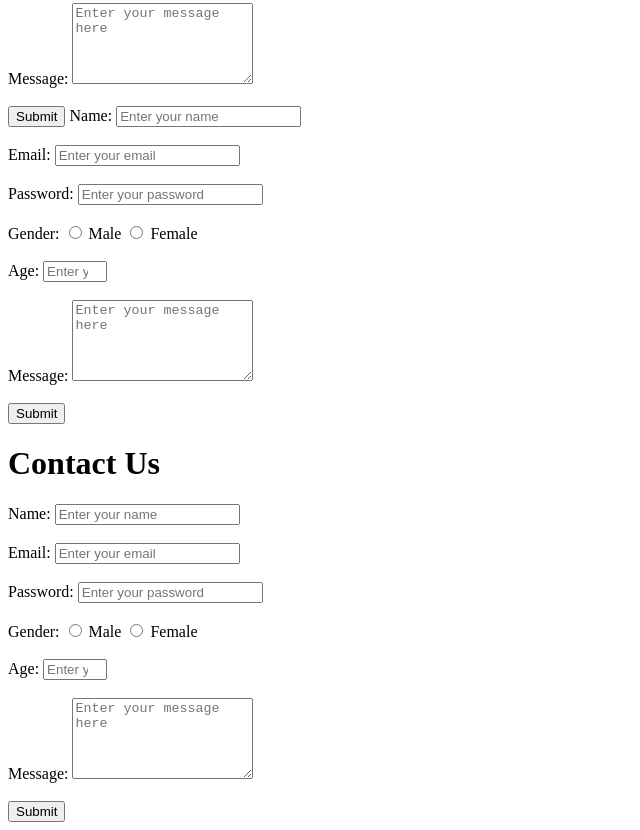
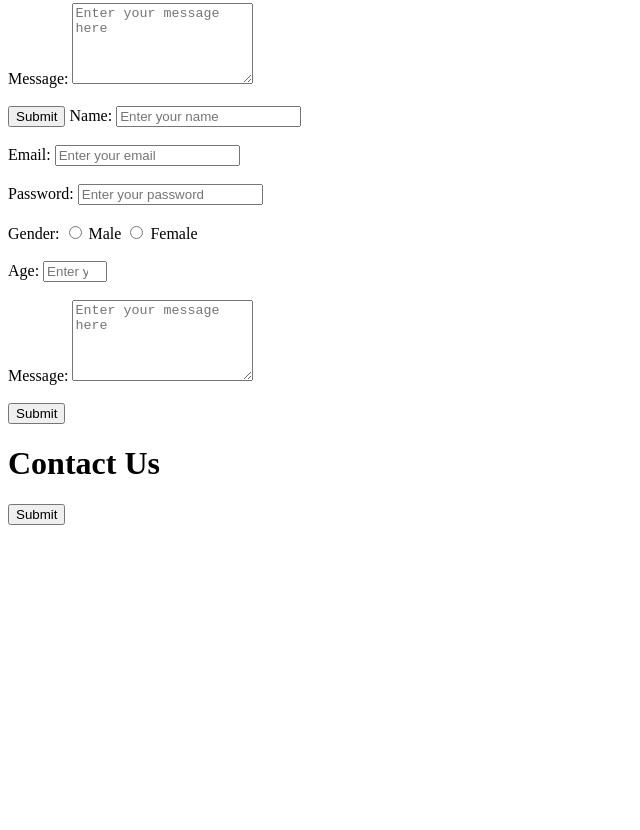
Before and after one commit to kabirsoni07/passwordGenerator, a plain HTML site: page 02customReact/index.html in a window 1280 px wide. Shown: the part 2944-3774 px from the top of the page, without its empty margins (0-640 px from the left). After the commit the page ends 3477 px from the top, so only its background shows below. Drawn offline with Linux system fonts and the light colour scheme.

Commit message:
Update index.html

```diff
--- a/02customReact/index.html
+++ b/02customReact/index.html
@@ -418,39 +418,8 @@
 
     <h1>Contact Us</h1>
 
-    <form action="/submit-form" method="POST">
-        <!-- Name Input -->
-        <label for="name">Name:</label>
-        <input type="text" id="name" name="name" placeholder="Enter your name" required>
-        <br><br>
 
-        <!-- Email Input -->
-        <label for="email">Email:</label>
-        <input type="email" id="email" name="email" placeholder="Enter your email" required>
-        <br><br>
 
-        <!-- Password Input -->
-        <label for="password">Password:</label>
-        <input type="password" id="password" name="password" placeholder="Enter your password" required>
-        <br><br>
-
-        <!-- Gender Input (Radio buttons) -->
-        <label>Gender:</label>
-        <input type="radio" id="male" name="gender" value="male">
-        <label for="male">Male</label>
-        <input type="radio" id="female" name="gender" value="female">
-        <label for="female">Female</label>
-        <br><br>
-
-        <!-- Age Input -->
-        <label for="age">Age:</label>
-        <input type="number" id="age" name="age" min="18" max="100" placeholder="Enter your age" required>
-        <br><br>
-
-        <!-- Message Textarea -->
-        <label for="message">Message:</label>
-        <textarea id="message" name="message" rows="5" placeholder="Enter your message here" required></textarea>
-        <br><br>
 
         <!-- Submit Button -->
         <button type="submit">Submit</button>
```
